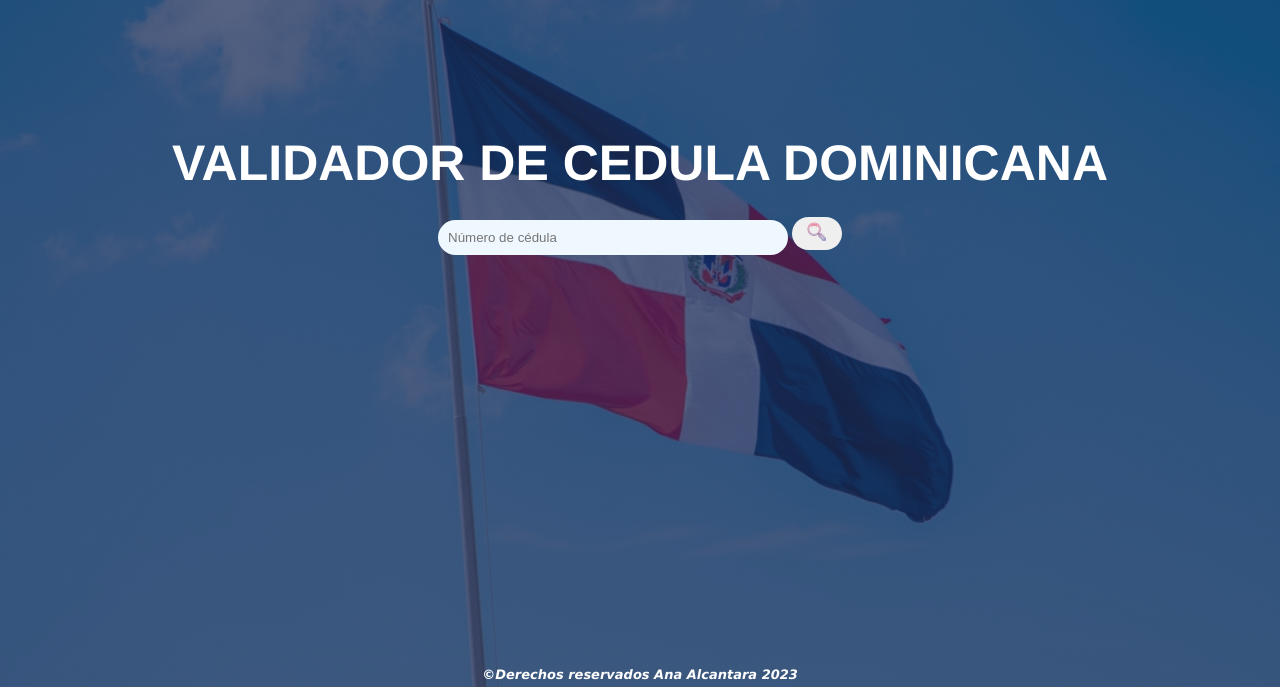
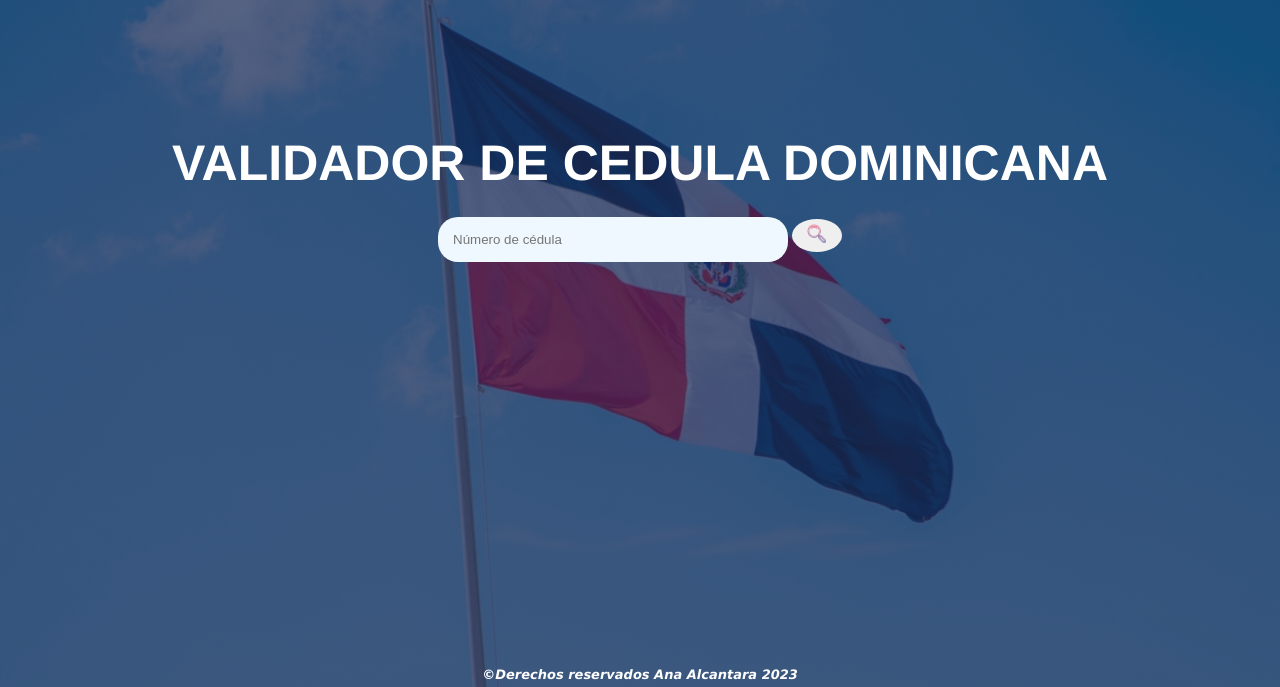
Before and after one commit to 8098125043/Validador-Cedula-Dominicana.github.io, a plain HTML site: page index.html in a window 1280 px wide. Shown: the part 113-800 px from the top of the page. Drawn offline with nearby package versions, Linux system fonts and the light colour scheme.

Commit message:
Padding
corrigiendo padding

```diff
--- a/stylo.css
+++ b/stylo.css
@@ -118,21 +118,23 @@ main {
 #btn {
    width           : 50px;
    padding         : 5px;
-   border-radius   : 20px;
+   border-radius   : 50%;
    /* font-size    : 15px; */
    font-weight     : bold;
    text-align      : center;
    color           : blue;
    cursor          : pointer;
+   margin: 0 auto;
 
 }
 
 
 form #cedula {
+
    background-color: aliceblue;
    border-color    : black;
    width           : 350px;
-   padding         : 10px;
+   padding         : 15px;
    border-radius   : 20px;
    color           : blue;
 }
```
